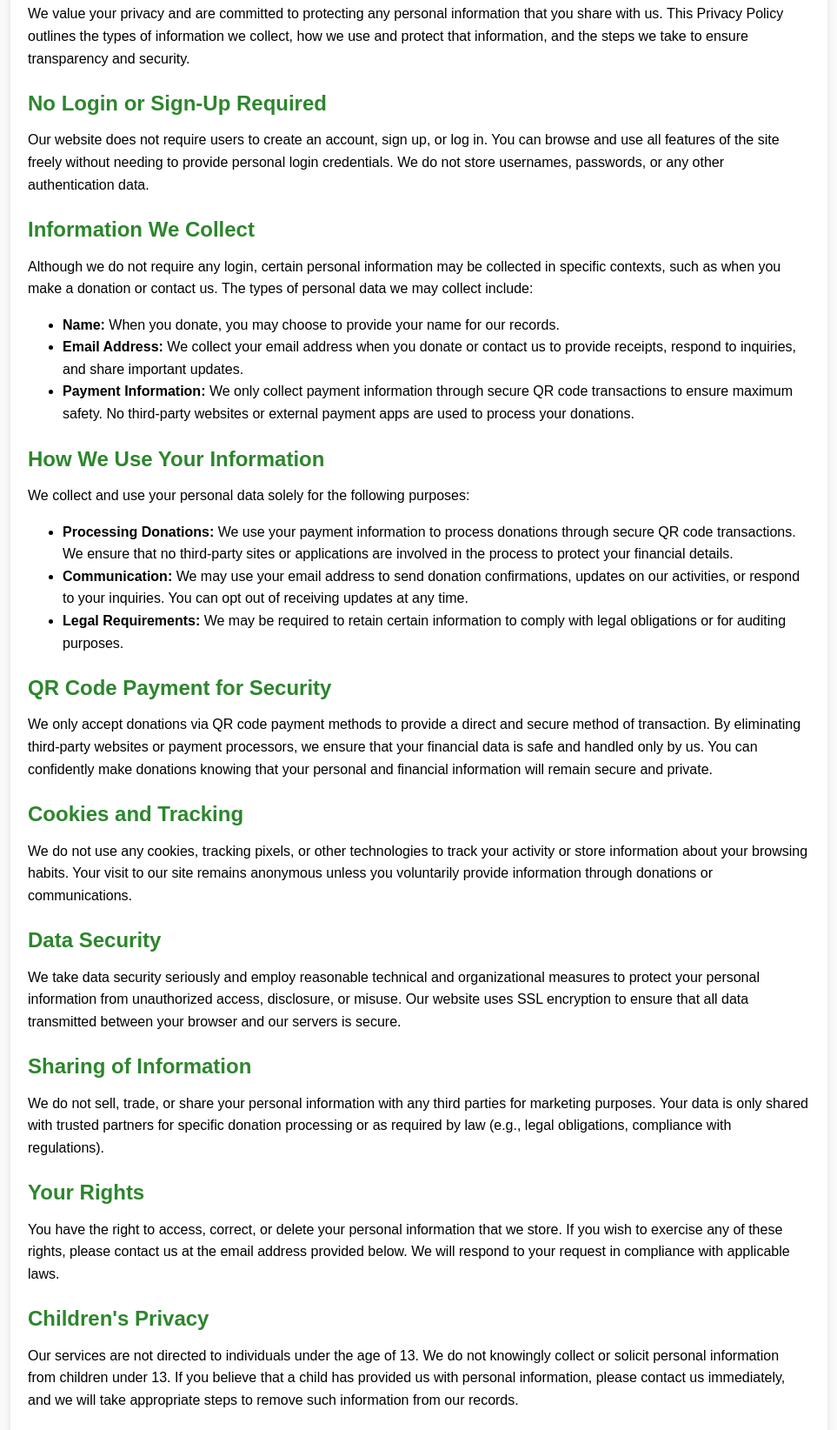
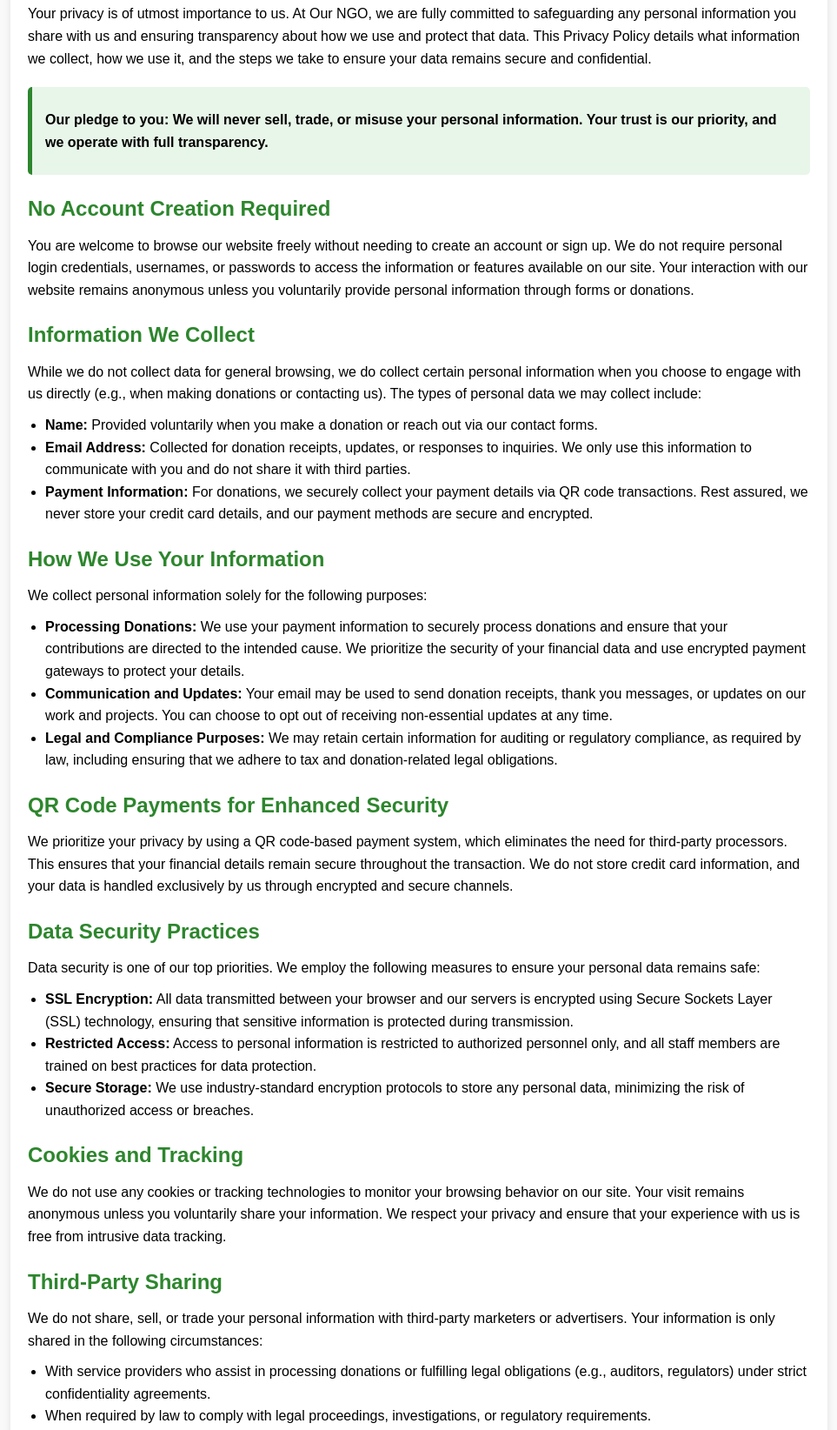
Before and after one commit to DakshHande/ngo-help, a plain HTML site: page privacy.html in a window 1280 px wide. Shown: the part 249-1893 px from the top of the page at 87% size, without its empty margins (158-1121 px from the left). Drawn offline with Linux system fonts and the light colour scheme.

Commit message:
Update privacy.html

```diff
--- a/privacy.html
+++ b/privacy.html
@@ -39,8 +39,11 @@
             color: #2d862d;
             margin-bottom: 10px;
         }
-        p {
+        p, ul {
             margin: 10px 0;
+        }
+        ul {
+            padding-left: 20px;
         }
         a {
             color: #2d862d;
@@ -48,6 +51,13 @@
         }
         a:hover {
             text-decoration: underline;
+        }
+        .highlight {
+            background-color: #e8f5e9;
+            padding: 15px;
+            border-left: 5px solid #2d862d;
+            border-radius: 5px;
+            margin: 20px 0;
         }
     </style>
 </head>
@@ -59,50 +69,63 @@
 
 <div class="content">
     <h2>Introduction</h2>
-    <p>We value your privacy and are committed to protecting any personal information that you share with us. This Privacy Policy outlines the types of information we collect, how we use and protect that information, and the steps we take to ensure transparency and security.</p>
+    <p>Your privacy is of utmost importance to us. At Our NGO, we are fully committed to safeguarding any personal information you share with us and ensuring transparency about how we use and protect that data. This Privacy Policy details what information we collect, how we use it, and the steps we take to ensure your data remains secure and confidential.</p>
 
-    <h2>No Login or Sign-Up Required</h2>
-    <p>Our website does not require users to create an account, sign up, or log in. You can browse and use all features of the site freely without needing to provide personal login credentials. We do not store usernames, passwords, or any other authentication data.</p>
+    <div class="highlight">
+        <p><strong>Our pledge to you: We will never sell, trade, or misuse your personal information. Your trust is our priority, and we operate with full transparency.</strong></p>
+    </div>
+
+    <h2>No Account Creation Required</h2>
+    <p>You are welcome to browse our website freely without needing to create an account or sign up. We do not require personal login credentials, usernames, or passwords to access the information or features available on our site. Your interaction with our website remains anonymous unless you voluntarily provide personal information through forms or donations.</p>
 
     <h2>Information We Collect</h2>
-    <p>Although we do not require any login, certain personal information may be collected in specific contexts, such as when you make a donation or contact us. The types of personal data we may collect include:</p>
+    <p>While we do not collect data for general browsing, we do collect certain personal information when you choose to engage with us directly (e.g., when making donations or contacting us). The types of personal data we may collect include:</p>
     <ul>
-        <li><strong>Name:</strong> When you donate, you may choose to provide your name for our records.</li>
-        <li><strong>Email Address:</strong> We collect your email address when you donate or contact us to provide receipts, respond to inquiries, and share important updates.</li>
-        <li><strong>Payment Information:</strong> We only collect payment information through secure QR code transactions to ensure maximum safety. No third-party websites or external payment apps are used to process your donations.</li>
+        <li><strong>Name:</strong> Provided voluntarily when you make a donation or reach out via our contact forms.</li>
+        <li><strong>Email Address:</strong> Collected for donation receipts, updates, or responses to inquiries. We only use this information to communicate with you and do not share it with third parties.</li>
+        <li><strong>Payment Information:</strong> For donations, we securely collect your payment details via QR code transactions. Rest assured, we never store your credit card details, and our payment methods are secure and encrypted.</li>
     </ul>
 
     <h2>How We Use Your Information</h2>
-    <p>We collect and use your personal data solely for the following purposes:</p>
+    <p>We collect personal information solely for the following purposes:</p>
     <ul>
-        <li><strong>Processing Donations:</strong> We use your payment information to process donations through secure QR code transactions. We ensure that no third-party sites or applications are involved in the process to protect your financial details.</li>
-        <li><strong>Communication:</strong> We may use your email address to send donation confirmations, updates on our activities, or respond to your inquiries. You can opt out of receiving updates at any time.</li>
-        <li><strong>Legal Requirements:</strong> We may be required to retain certain information to comply with legal obligations or for auditing purposes.</li>
+        <li><strong>Processing Donations:</strong> We use your payment information to securely process donations and ensure that your contributions are directed to the intended cause. We prioritize the security of your financial data and use encrypted payment gateways to protect your details.</li>
+        <li><strong>Communication and Updates:</strong> Your email may be used to send donation receipts, thank you messages, or updates on our work and projects. You can choose to opt out of receiving non-essential updates at any time.</li>
+        <li><strong>Legal and Compliance Purposes:</strong> We may retain certain information for auditing or regulatory compliance, as required by law, including ensuring that we adhere to tax and donation-related legal obligations.</li>
     </ul>
 
-    <h2>QR Code Payment for Security</h2>
-    <p>We only accept donations via QR code payment methods to provide a direct and secure method of transaction. By eliminating third-party websites or payment processors, we ensure that your financial data is safe and handled only by us. You can confidently make donations knowing that your personal and financial information will remain secure and private.</p>
+    <h2>QR Code Payments for Enhanced Security</h2>
+    <p>We prioritize your privacy by using a QR code-based payment system, which eliminates the need for third-party processors. This ensures that your financial details remain secure throughout the transaction. We do not store credit card information, and your data is handled exclusively by us through encrypted and secure channels.</p>
+
+    <h2>Data Security Practices</h2>
+    <p>Data security is one of our top priorities. We employ the following measures to ensure your personal data remains safe:</p>
+    <ul>
+        <li><strong>SSL Encryption:</strong> All data transmitted between your browser and our servers is encrypted using Secure Sockets Layer (SSL) technology, ensuring that sensitive information is protected during transmission.</li>
+        <li><strong>Restricted Access:</strong> Access to personal information is restricted to authorized personnel only, and all staff members are trained on best practices for data protection.</li>
+        <li><strong>Secure Storage:</strong> We use industry-standard encryption protocols to store any personal data, minimizing the risk of unauthorized access or breaches.</li>
+    </ul>
 
     <h2>Cookies and Tracking</h2>
-    <p>We do not use any cookies, tracking pixels, or other technologies to track your activity or store information about your browsing habits. Your visit to our site remains anonymous unless you voluntarily provide information through donations or communications.</p>
+    <p>We do not use any cookies or tracking technologies to monitor your browsing behavior on our site. Your visit remains anonymous unless you voluntarily share your information. We respect your privacy and ensure that your experience with us is free from intrusive data tracking.</p>
 
-    <h2>Data Security</h2>
-    <p>We take data security seriously and employ reasonable technical and organizational measures to protect your personal information from unauthorized access, disclosure, or misuse. Our website uses SSL encryption to ensure that all data transmitted between your browser and our servers is secure.</p>
+    <h2>Third-Party Sharing</h2>
+    <p>We do not share, sell, or trade your personal information with third-party marketers or advertisers. Your information is only shared in the following circumstances:</p>
+    <ul>
+        <li>With service providers who assist in processing donations or fulfilling legal obligations (e.g., auditors, regulators) under strict confidentiality agreements.</li>
+        <li>When required by law to comply with legal proceedings, investigations, or regulatory requirements.</li>
+    </ul>
 
-    <h2>Sharing of Information</h2>
-    <p>We do not sell, trade, or share your personal information with any third parties for marketing purposes. Your data is only shared with trusted partners for specific donation processing or as required by law (e.g., legal obligations, compliance with regulations).</p>
-
-    <h2>Your Rights</h2>
-    <p>You have the right to access, correct, or delete your personal information that we store. If you wish to exercise any of these rights, please contact us at the email address provided below. We will respond to your request in compliance with applicable laws.</p>
+    <h2>Your Rights Regarding Personal Data</h2>
+    <p>You have the right to access, update, or request the deletion of your personal information at any time. Should you wish to exercise any of these rights, please reach out to us at the email provided below, and we will respond promptly and in compliance with applicable laws.</p>
 
     <h2>Children's Privacy</h2>
-    <p>Our services are not directed to individuals under the age of 13. We do not knowingly collect or solicit personal information from children under 13. If you believe that a child has provided us with personal information, please contact us immediately, and we will take appropriate steps to remove such information from our records.</p>
+    <p>We are committed to protecting children's privacy. Our services are not intended for use by individuals under the age of 13, and we do not knowingly collect any personal information from children. If you believe that a child under 13 has provided us with personal information, please contact us immediately, and we will take steps to remove that information.</p>
 
-    <h2>Changes to This Policy</h2>
-    <p>We reserve the right to update or modify this Privacy Policy at any time. Any changes will be posted on this page, and we will notify users of any significant changes by updating the date of the policy at the top of this page. We encourage you to review this policy periodically.</p>
+    <h2>Policy Changes and Updates</h2>
+    <p>We reserve the right to update this Privacy Policy as needed to reflect changes in our practices, legal requirements, or improvements to our services. Any significant changes will be communicated through updates on this page, and we encourage you to review this policy periodically to stay informed.</p>
 
-    <h2>Contact Information</h2>
-    <p>If you have any questions or concerns regarding this Privacy Policy or how your data is handled, feel free to contact us at:</p>
+    <h2>Contact Us</h2>
+    <p>If you have any questions, concerns, or requests related to your personal data or this Privacy Policy, please feel free to contact us at:</p>
     <p><strong>Email:</strong> <a href="mailto:handedaksh@gmail.com">handedaksh@gmail.com</a></p>
 </div>
 
```
